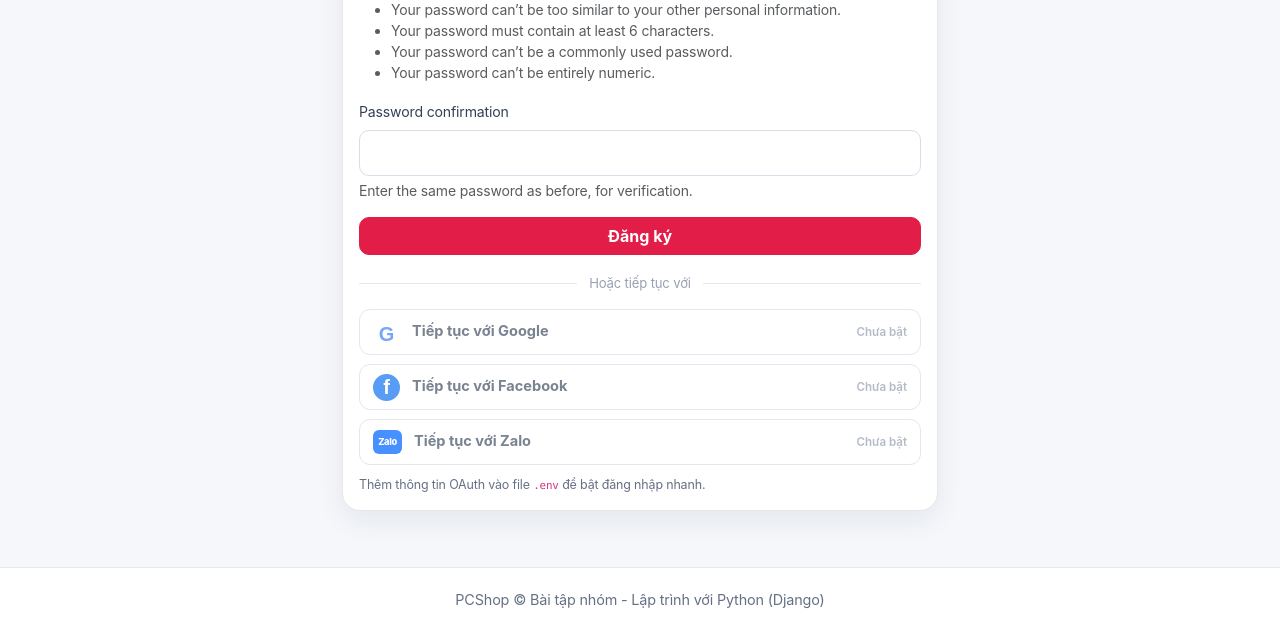
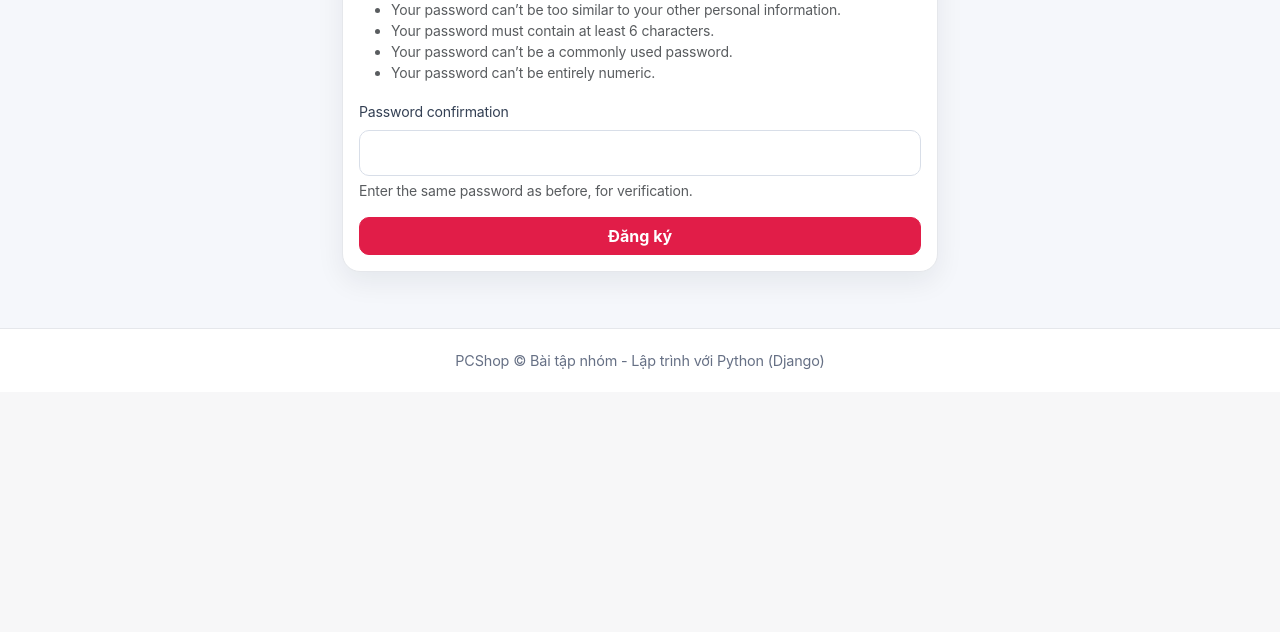
Before and after one commit to NgThaiSonn/Bai_Tap_Lon_, a Django app: page /accounts/register/ in a window 1280 px wide. Shown: the part 640-1272 px from the top of the page. After the commit the page ends 1009 px from the top, so only its background shows below. Run offline with Django 4.2, Linux system fonts and the light colour scheme; data comes from the database, SQL or seed files in the repository.

Commit message:
sua dang nhap

```diff
--- a/accounts/context_processors.py
+++ /dev/null
@@ -1,20 +0,0 @@
-from django.conf import settings
-
-
-def social_login_options(request):
-    """Expose only providers with both credentials configured."""
-    return {
-        "social_login_providers": {
-            "google": bool(
-                settings.SOCIAL_AUTH_GOOGLE_OAUTH2_KEY
-                and settings.SOCIAL_AUTH_GOOGLE_OAUTH2_SECRET
-            ),
-            "facebook": bool(
-                settings.SOCIAL_AUTH_FACEBOOK_KEY
-                and settings.SOCIAL_AUTH_FACEBOOK_SECRET
-            ),
-            "zalo": bool(
-                settings.SOCIAL_AUTH_ZALO_KEY and settings.SOCIAL_AUTH_ZALO_SECRET
-            ),
-        }
-    }
--- a/pcshop/urls.py
+++ b/pcshop/urls.py
@@ -5,7 +5,6 @@ from django.urls import include, path
 
 urlpatterns = [
     path("admin/", admin.site.urls),
-    path("accounts/social/", include("social_django.urls", namespace="social")),
     path("accounts/", include("accounts.urls")),
     path("manage/", include("dashboard.urls")),
     path("api/", include("api.urls")),
--- a/requirements.txt
+++ b/requirements.txt
@@ -3,5 +3,4 @@ djangorestframework>=3.15
 Pillow>=10.0
 # Chỉ cần khi chuyển sang PostgreSQL (đặt biến môi trường DB_ENGINE=postgres):
 # psycopg2-binary>=2.9
-social-auth-app-django>=5.4,<6.0
 python-dotenv>=1.0,<2.0
--- a/templates/accounts/login.html
+++ b/templates/accounts/login.html
@@ -9,7 +9,6 @@
       {% include "partials/form_fields.html" %}
       <button class="btn btn-danger w-100">Đăng nhập</button>
     </form>
-    {% include "accounts/partials/social_login_buttons.html" %}
     <p class="mt-3 mb-0 small">Chưa có tài khoản? <a href="{% url 'accounts:register' %}">Đăng ký</a></p>
   </div></div>
 </div></div>
--- a/templates/accounts/partials/social_login_buttons.html
+++ /dev/null
@@ -1,37 +0,0 @@
-<div class="social-login-section">
-  <div class="social-login-divider"><span>Hoặc tiếp tục với</span></div>
-  <div class="social-login-buttons">
-    {% if social_login_providers.google %}
-      <a class="social-login-button" href="{% url 'social:begin' 'google-oauth2' %}?next={{ request.GET.next|urlencode }}">
-    {% else %}
-      <button class="social-login-button" type="button" disabled title="Cấu hình GOOGLE_CLIENT_ID và GOOGLE_CLIENT_SECRET trong file .env để bật">
-    {% endif %}
-        <span class="social-brand-mark social-google" aria-hidden="true">G</span>
-        <span>Tiếp tục với Google</span>
-        {% if not social_login_providers.google %}<small>Chưa bật</small>{% endif %}
-    {% if social_login_providers.google %}</a>{% else %}</button>{% endif %}
-
-    {% if social_login_providers.facebook %}
-      <a class="social-login-button" href="{% url 'social:begin' 'facebook' %}?next={{ request.GET.next|urlencode }}">
-    {% else %}
-      <button class="social-login-button" type="button" disabled title="Cấu hình FACEBOOK_CLIENT_ID và FACEBOOK_CLIENT_SECRET trong file .env để bật">
-    {% endif %}
-        <span class="social-brand-mark social-facebook" aria-hidden="true">f</span>
-        <span>Tiếp tục với Facebook</span>
-        {% if not social_login_providers.facebook %}<small>Chưa bật</small>{% endif %}
-    {% if social_login_providers.facebook %}</a>{% else %}</button>{% endif %}
-
-    {% if social_login_providers.zalo %}
-      <a class="social-login-button" href="{% url 'social:begin' 'zalo' %}?next={{ request.GET.next|urlencode }}">
-    {% else %}
-      <button class="social-login-button" type="button" disabled title="Cấu hình ZALO_APP_ID và ZALO_APP_SECRET trong file .env để bật">
-    {% endif %}
-        <span class="social-brand-mark social-zalo" aria-hidden="true">Zalo</span>
-        <span>Tiếp tục với Zalo</span>
-        {% if not social_login_providers.zalo %}<small>Chưa bật</small>{% endif %}
-    {% if social_login_providers.zalo %}</a>{% else %}</button>{% endif %}
-  </div>
-  {% if not social_login_providers.google and not social_login_providers.facebook and not social_login_providers.zalo %}
-    <p class="social-login-note">Thêm thông tin OAuth vào file <code>.env</code> để bật đăng nhập nhanh.</p>
-  {% endif %}
-</div>
--- a/templates/accounts/register.html
+++ b/templates/accounts/register.html
@@ -8,7 +8,6 @@
       {% include "partials/form_fields.html" %}
       <button class="btn btn-danger w-100">Đăng ký</button>
     </form>
-    {% include "accounts/partials/social_login_buttons.html" %}
   </div></div>
 </div></div>
 {% endblock %}
```
Also changed, not shown: accounts/backends.py (deleted, +0 -53 lines), pcshop/settings.py (+0 -35 lines), 1 other file.
